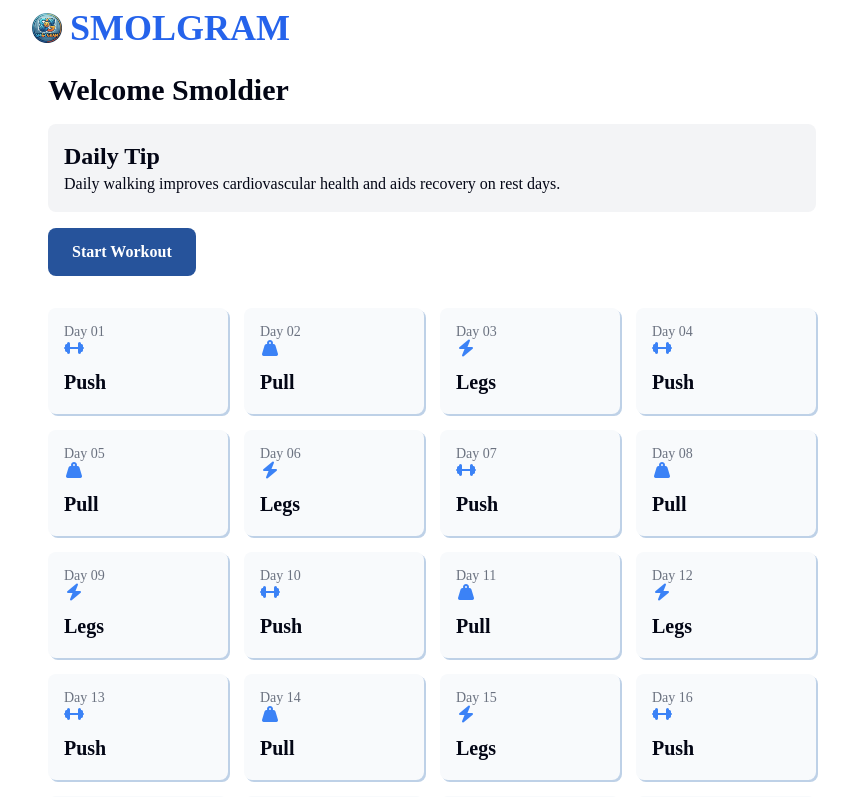
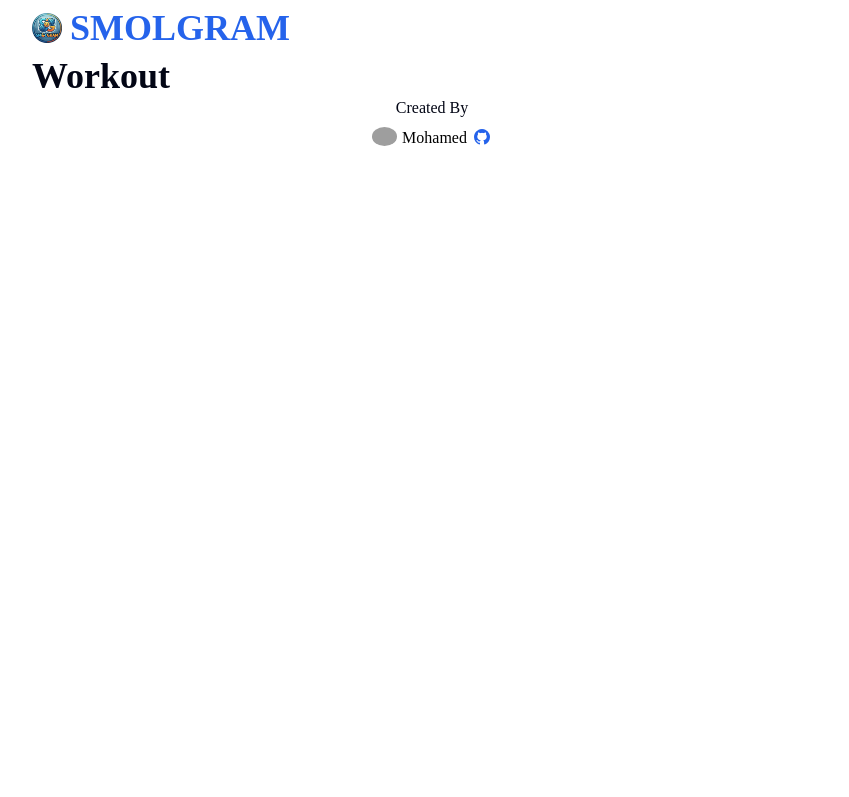
Before and after one commit to Mo77amed7/Fitness-App, a Vue app: page / in a window 1280 px wide. Shown: the top 797 px of the page, without its empty margins (208-1057 px from the left). Built offline with nearby package versions, Linux system fonts and the light colour scheme; grey boxes are pictures that could not be loaded; a web font is replaced by a local one.

Commit message:
feat: update Dashboard component and restructure Workout page

```diff
--- a/src/App.vue
+++ b/src/App.vue
@@ -1,14 +1,15 @@
 <template>
   <layout>
-    <Welcome v-if="ablePage == 1"/>
-    <Workout v-if="ablePage == 2"/>
+    <Welcome v-if="ablePage == 1" />
+    <Dashboard v-if="ablePage == 2" />
+    <Workout v-if="ablePage == 3" />
   </layout>
 </template>
 <script setup>
 import Layout from "@/components/layouts/Layout.vue";
 import Welcome from "@/components/pages/Welcome.vue";
 import Workout from "@/components/pages/Workout.vue";
-const ablePage = 2;
+import Dashboard from "./components/pages/Dashboard.vue";
+const ablePage = 3;
 </script>
-<style scoped>
-</style>
+<style scoped></style>
--- a/src/components/pages/Dashboard.vue
+++ b/src/components/pages/Dashboard.vue
@@ -0,0 +1,45 @@
+<template>
+  <section>
+    <div>
+      <h2>Welcome Smoldier</h2>
+      <div class="tip">
+        <h3>Daily Tip</h3>
+        <p>{{ tip }}</p>
+      </div>
+      <a href="">Start Workout</a>
+    </div>
+  </section>
+  <section>
+    <Grid />
+  </section>
+</template>
+
+<script setup>
+import { gymHealthFacts } from "@/utils/index";
+import Grid from "@/components/Grid.vue";
+const tip = gymHealthFacts[Math.floor(Math.random() * gymHealthFacts.length)];
+</script>
+
+<style scoped>
+section {
+  padding: 1rem;
+}
+.tip {
+  background-color: #f3f4f6;
+  padding: 1rem;
+  border-radius: 0.5rem;
+  margin: 1rem 0;
+}
+a {
+  display: inline-block;
+  background-color: #26539b;
+  color: white;
+  padding: 0.75rem 1.5rem;
+  border-radius: 0.5rem;
+  text-decoration: none;
+  font-weight: bold;
+}
+a:hover {
+  background-color: #2563eb;
+}
+</style>
--- a/src/components/pages/Workout.vue
+++ b/src/components/pages/Workout.vue
@@ -1,45 +1,5 @@
 <template>
   <section>
-    <div>
-      <h2>Welcome Smoldier</h2>
-      <div class="tip">
-        <h3>Daily Tip</h3>
-        <p>{{ tip }}</p>
-      </div>
-      <a href="">Start Workout</a>
-    </div>
-  </section>
-  <section>
-    <Grid />
+    <h1>Workout</h1>
   </section>
 </template>
-
-<script setup>
-import { gymHealthFacts } from "@/utils/index";
-import Grid from "@/components/Grid.vue";
-const tip = gymHealthFacts[Math.floor(Math.random() * gymHealthFacts.length)];
-</script>
-
-<style scoped>
-section {
-  padding: 1rem;
-}
-.tip {
-  background-color: #f3f4f6;
-  padding: 1rem;
-  border-radius: 0.5rem;
-  margin: 1rem 0;
-}
-a {
-  display: inline-block;
-  background-color: #26539b;
-  color: white;
-  padding: 0.75rem 1.5rem;
-  border-radius: 0.5rem;
-  text-decoration: none;
-  font-weight: bold;
-}
-a:hover {
-  background-color: #2563eb;
-}
-</style>
```
